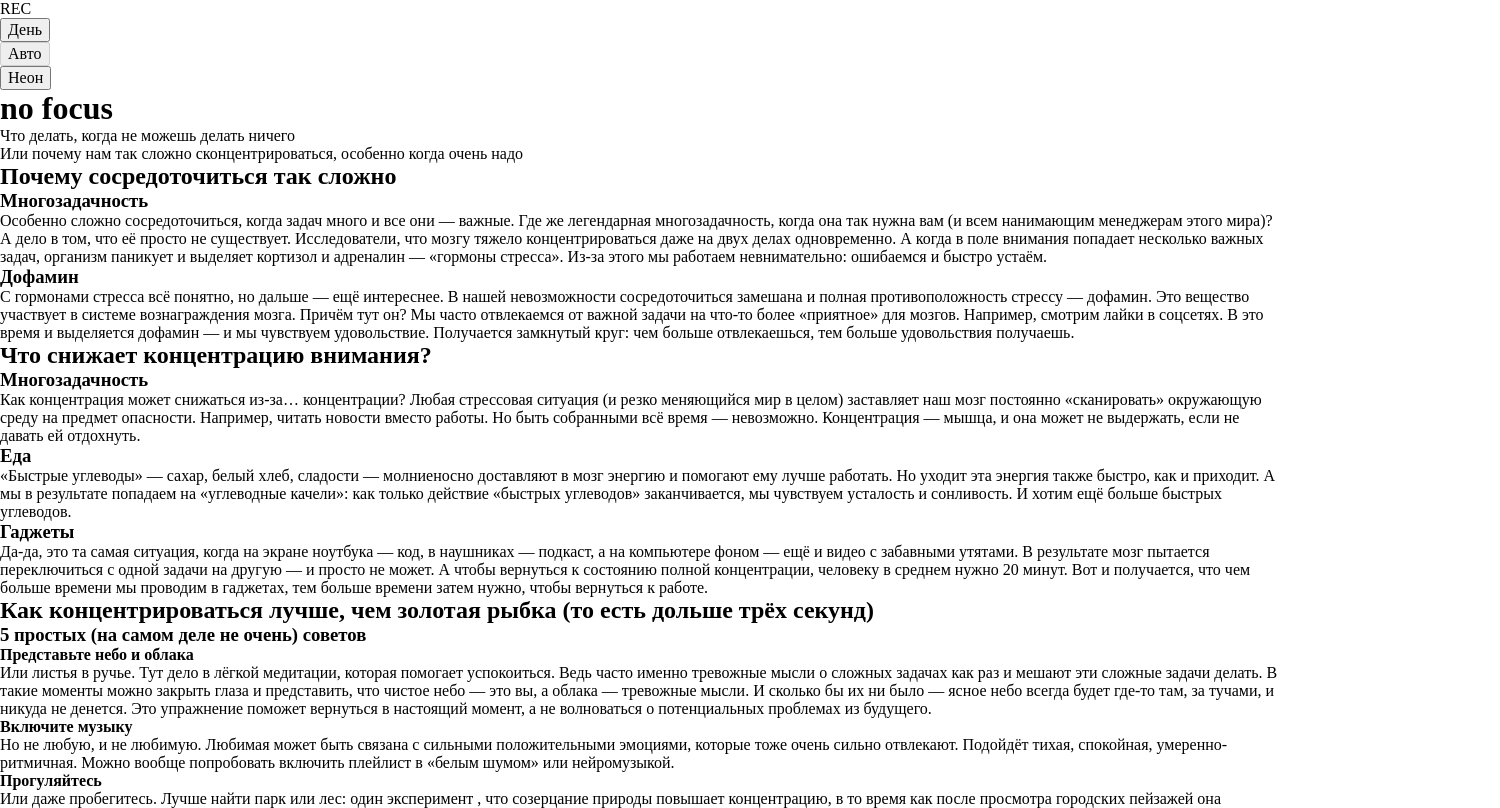
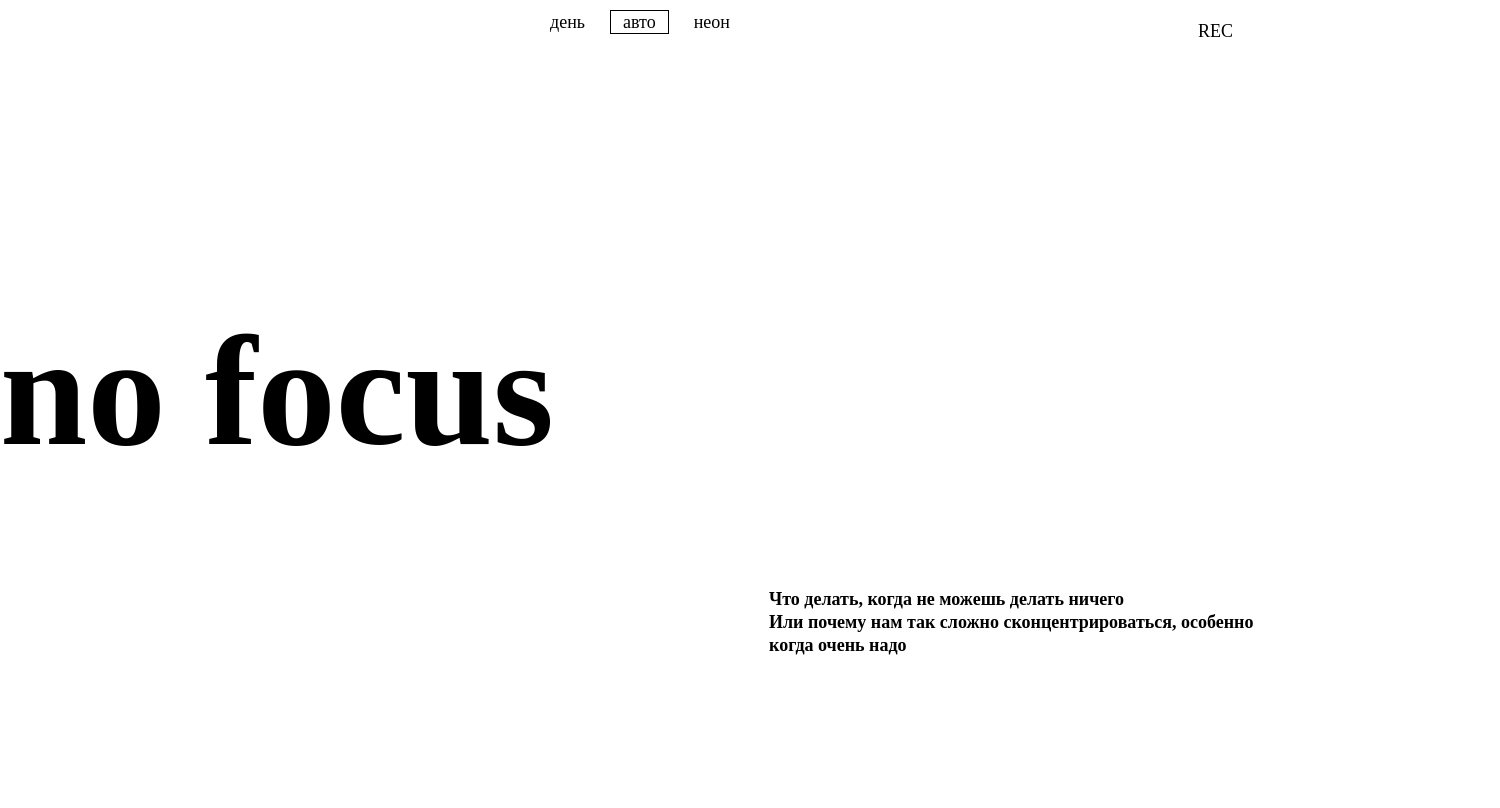
Before and after one commit to Polinariys/slozhno-sosredotochitsya, a plain HTML site: page index.html in a window 1280 px wide. Shown: the top 808 px of the page, 1500 px wide, since content can reach past the window. Drawn offline with Linux system fonts and the light colour scheme.

Commit message:
Update style.css

```diff
--- a/styles/style.css
+++ b/styles/style.css
@@ -1,5 +1,294 @@
 /* Основные стили проекта. Это стили для темы, которую вы верстаете первой. */
 
+/* сохраните в разметке и стилях класс page. На его основе работает скрипт. */
+
 .page {
-  /* сохраните в разметке и стилях класс page. На его основе работает скрипт. */
+  color: var(--text-color);
+  font-family: var(--page-font-family);
+  background-color: var(--page-background-color);
+  background-image: var(--page-background-image);
+  font-size: 18px;
+  line-height: 23.4px;
+  background-position: center;
+  background-size: cover;
+  background-attachment: fixed;
 }
+
+.cover {
+  display: grid;
+  padding: clamp(10px, 0.0286rem + 2.5445vw, 20px);
+  min-block-size: 100vh;
+}
+
+.focus {
+  text-shadow: 2px 2px 0 var(--accent-color);
+}
+
+.decorated-zone {
+  position: relative;
+}
+
+.decorated-zone::before {
+  border-inline-end: 1px solid var(--secondary-color);
+  border-block-start: 1px solid var(--secondary-color);
+  inset-block-start: clamp(10px, 0.0286rem + 2.5445vw, 20px);
+  inset-inline-end: clamp(10px, 0.0286rem + 2.5445vw, 20px);
+}
+
+.decorated-zone::after {
+  content: "";
+  position: absolute;
+  z-index: -1;
+  inline-size: 25px;
+  block-size: 25px;
+  border-inline-start: 1px solid var(--secondary-color);
+  border-block-end: 1px solid var(--secondary-color);
+  inset-inline-start: clamp(10px, 0.0286rem + 2.5445vw, 20px);
+  inset-block-end: clamp(10px, 0.0286rem + 2.5445vw, 20px);
+}
+
+.rec {
+  position: absolute;
+  visibility: var(--rec-decor-visibility, visible);
+  display: inline-flex;
+  align-items: center;
+  gap: 10px;
+  inset-inline-end: 20px;
+  inset-block-start: 10px;
+}
+
+.rec::before {
+  content: "";
+  color: var(--accent-color);
+  line-height: 24px;
+}
+
+.rec::after {
+  content: "";
+  display: inline-block;
+  border-radius: 50%;
+  box-shadow: 0 0 2px 2px var(--accent-color);
+  background: var(--accent-color);
+  inline-size: 9px;
+  block-size: 9px;
+}
+
+@media (width >= 768px) {
+  .rec {
+    inset-inline-end: 28px;
+    inset-block-start: 20px;
+  }
+}
+
+.page-title {
+  color: var(--brand-color);
+  font-weight: 700;
+  font-size: clamp(7.25rem, 7.0115rem + 1.0178vw, 7.5rem);
+  line-height: 82.5%;
+  text-shadow: 4px 4px 0 var(--accent-color);
+}
+
+@media (width >= 768px) {
+  .page-title {
+    font-size: clamp(7.5rem, 0.5625rem + 14.4531vw, 9.8125rem);
+  }
+}
+
+@media (width >= 1024px) {
+  .page-title {
+    text-shadow: 4px 4px 0 var(--color-neon);
+  }
+}
+
+.title {
+  color: var(--secondary-color);
+  font-weight: 700;
+  font-size: inherit;
+  line-height: inherit;
+}
+
+.title-decor {
+  color: var(--highlight-color);
+  background: var(--accent-color);
+}
+
+.section {
+  display: grid;
+  gap: 20px;
+}
+
+@media (width >= 768px) {
+  .section {
+    grid-template-columns: clamp(236px, calc(100% / 3.25), 315px) 1fr;
+  }
+}
+
+@media (width >= 1024px) {
+  .section {
+    column-gap: 30px;
+  }
+}
+
+.section-gallery {
+  gap: 10px;
+}
+
+.section-how__title {
+  margin-block-end: 20px;
+}
+
+.articles-list {
+  display: grid;
+  gap: 20px;
+}
+
+.article {
+  display: grid;
+  gap: 10px;
+}
+
+.photo-list {
+  display: grid;
+  gap: 10px;
+}
+
+@media (width >= 768px) {
+  .photo-list {
+    grid-template-columns: repeat(3, 1fr);
+    gap: 20px;
+  }
+
+  .photo-list__item:first-child,
+  .photo-list__item:last-child {
+    grid-column-start: span 2;
+  }
+
+  .photo-list__item:nth-child(2),
+  .photo-list__item:nth-child(3) {
+    grid-row-start: span 2;
+  }
+}
+
+.photo-list__item-img {
+  display: block;
+  object-fit: cover;
+  object-position: center;
+  block-size: 100%;
+  inline-size: 100%;
+}
+
+.header {
+  padding-block: 10px;
+  display: grid;
+  block-size: 100vh;
+  align-items: start;
+}
+
+.header__theme-menu {
+  justify-self: end;
+  margin-block: 65px;
+}
+
+.header__theme-menu-list {
+  display: flex;
+  flex-direction: column;
+  gap: 12px;
+}
+
+.header__theme-menu-button {
+  border: 1px solid transparent;
+  padding: 2px 12px;
+  color: var(--secondary-color);
+  line-height: 18px;
+  text-transform: lowercase;
+  background: transparent;
+  cursor: pointer;
+}
+
+.header__theme-menu-button_active {
+  border-color: currentColor;
+  cursor: default;
+  pointer-events: none;
+}
+
+.header__theme-menu-button:hover {
+  border-color: var(--secondary-cherry);
+}
+
+.header__theme-menu-button:focus {
+  outline: 0;
+}
+
+.header__theme-menu-button:focus-visible {
+  border-block-end-color: currentColor;
+}
+
+.header__title {
+  font-weight: 700;
+  font-size: inherit;
+  line-height: inherit;
+  margin-block: 55px;
+  color: var(--highlight-color);
+  background: var(--accent-color);
+}
+
+.main {
+  display: grid;
+  gap: 50px;
+  padding: 40px 10px;
+}
+
+.footer {
+  place-items: center;
+}
+
+@media (width >= 768px) {
+  .section-what__articles-list {
+    grid-column-start: span 2;
+  }
+
+  .section-photo {
+    grid-template-columns: 1fr;
+    gap: 20px;
+  }
+
+  .section-how__articles-list {
+    grid-column-start: 2;
+  }
+
+  .header {
+    padding-inline-start: 0;
+  }
+
+  .header__theme-menu {
+    margin-block-start: 170px;
+    margin-block-end: 70px;
+  }
+
+  .header__title {
+    justify-self: end;
+    inline-size: clamp(364px, calc(100% / 2 - 10px), 491px);
+  }
+
+  .main {
+    gap: 80px;
+    padding: 60px 20px;
+  }
+}
+
+@media (width >= 1024px) {
+  .section-what__articles-list {
+    grid-template-columns: repeat(3, 1fr);
+  }
+
+  .header__theme-menu {
+    justify-self: center;
+    margin-inline-start: 20px;
+    margin-block-start: 0;
+    margin-block-end: 215px;
+  }
+
+  .header__theme-menu-list {
+    flex-direction: row;
+  }
+}
```
